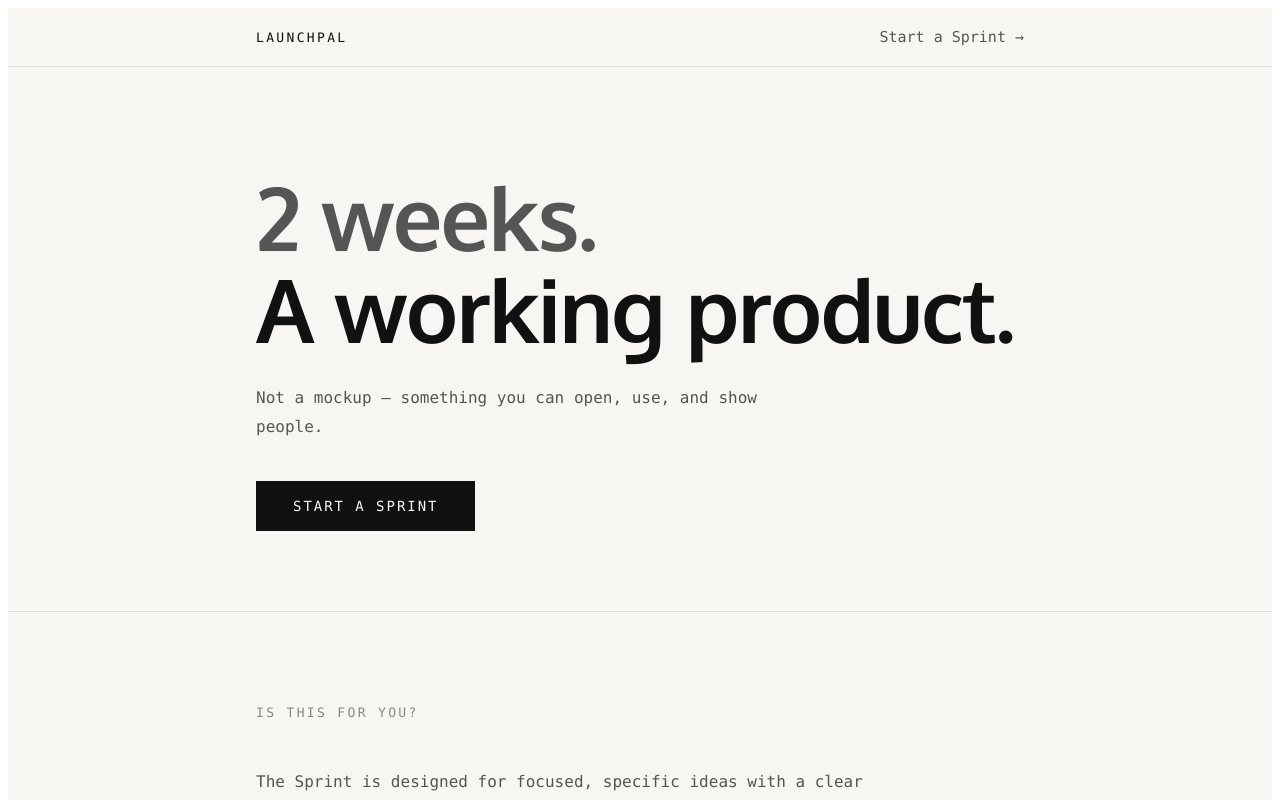
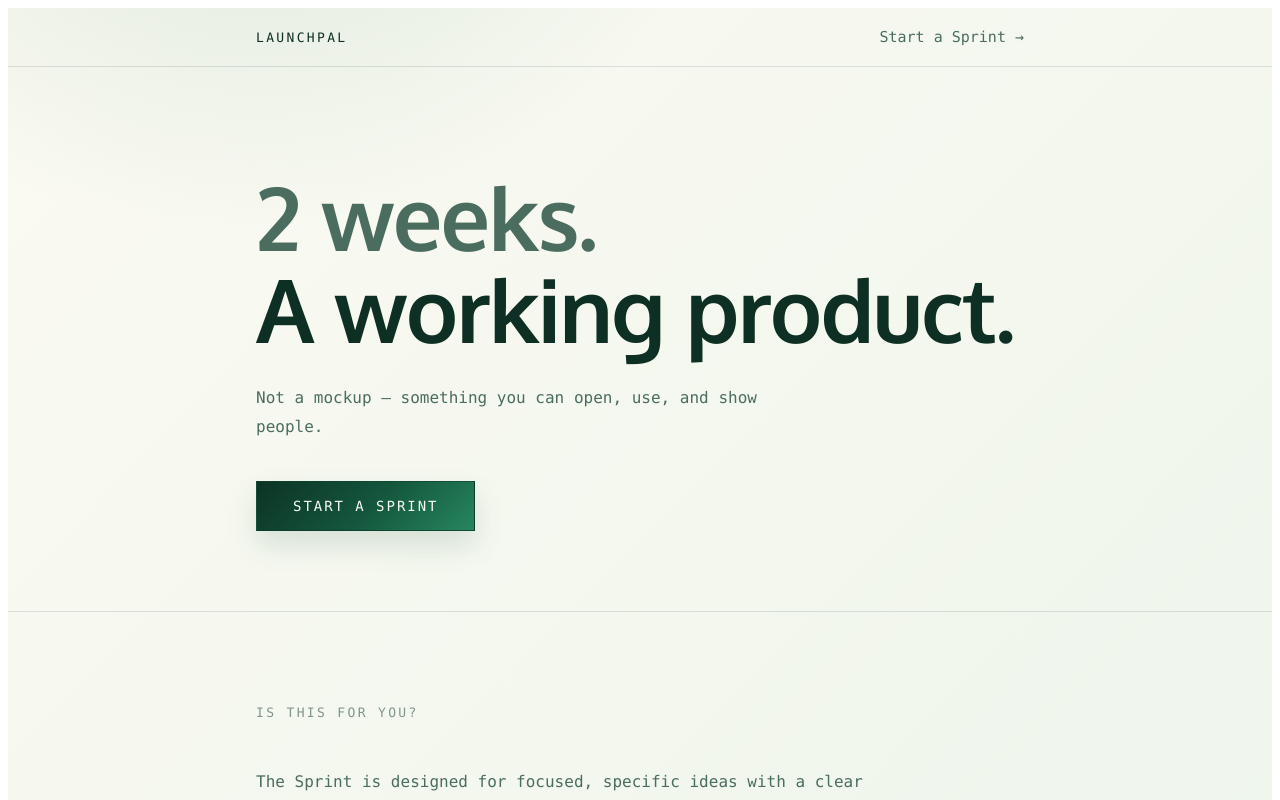
Before and after one commit to sanderbell/sanderbelldev2, a React (Vite) app: page /launchpal in a window 1280 px wide. Shown: the top 800 px of the page. Built offline with nearby package versions, Linux system fonts and the light colour scheme.

Commit message:
Update theme colors and styles for improved UI consistency

```diff
--- a/src/App.tsx
+++ b/src/App.tsx
@@ -399,7 +399,7 @@ const css = `
   /* ── root ──────────────────────────────────────── */
   .portfolio-root {
     min-height: 100vh;
-    background: var(--lp-bg);
+    background: var(--lp-page-bg);
     color: var(--lp-fg);
     font-family: 'SF Mono', 'SFMono-Regular', ui-monospace, Menlo, Consolas, monospace;
   }
@@ -423,6 +423,17 @@ const css = `
     display: flex; align-items: center; justify-content: center;
     margin-bottom: 2rem;
     flex-shrink: 0;
+    box-shadow: inset 0 0 0 1px rgba(40, 122, 82, 0.10);
+  }
+  .p-photo-ring::after {
+    content: '';
+    position: absolute; inset: 0;
+    background:
+      radial-gradient(circle at 34% 24%, rgba(248, 251, 243, 0.16), transparent 42%),
+      linear-gradient(135deg, rgba(8, 47, 34, 0.28), rgba(46, 134, 93, 0.34));
+    mix-blend-mode: color;
+    opacity: 0.42;
+    pointer-events: none;
   }
   .p-photo-img {
     width: 100%; height: 100%; object-fit: cover;
@@ -449,16 +460,18 @@ const css = `
   .p-ctas { display: flex; flex-wrap: wrap; gap: 0.75rem; justify-content: center; }
   .p-btn-primary {
     display: inline-flex; align-items: center; gap: 0.5rem;
-    background: var(--lp-btn-bg); color: var(--lp-btn-fg);
-    border: 1px solid var(--lp-btn-bg);
+    background: var(--lp-btn-gradient); color: var(--lp-btn-fg);
+    border: 1px solid var(--lp-btn-border);
     font-family: inherit; font-size: 13px; letter-spacing: 0.1em;
     text-transform: uppercase; text-decoration: none;
     padding: 0.875rem 1.75rem; cursor: pointer;
-    transition: background 0.18s, color 0.18s, border-color 0.18s;
+    box-shadow: 0 14px 30px rgba(20, 86, 61, 0.14);
+    transition: background 0.18s, color 0.18s, border-color 0.18s, box-shadow 0.18s;
   }
   .p-btn-primary:hover {
-    background: var(--lp-btn-hover-bg); color: var(--lp-btn-hover-fg);
-    border-color: var(--lp-btn-bg);
+    background: var(--lp-btn-hover-gradient); color: var(--lp-btn-hover-fg);
+    border-color: var(--lp-btn-border);
+    box-shadow: 0 16px 34px rgba(20, 86, 61, 0.20);
   }
   .p-btn-secondary {
     display: inline-flex; align-items: center; gap: 0.5rem;
@@ -474,8 +487,8 @@ const css = `
   /* ── launchpal band ──────────────────────────────── */
   .lp-band {
     width: 100%;
-    background: var(--lp-fg);
-    color: var(--lp-bg);
+    background: var(--lp-inverse-bg);
+    color: var(--lp-inverse-fg);
     padding: 3.5rem 1.5rem;
   }
   .lp-band-inner {
@@ -485,7 +498,7 @@ const css = `
   }
   .lp-label {
     font-size: 12px; letter-spacing: 0.2em; text-transform: uppercase;
-    color: var(--lp-bg-alt); opacity: 0.5;
+    color: var(--lp-inverse-muted);
     margin-bottom: 0.6rem;
   }
   .lp-title { font-size: 3rem; font-weight: 700; line-height: 1; letter-spacing: -0.02em; }
@@ -500,8 +513,8 @@ const css = `
   }
   .lp-features {
     display: flex; flex-wrap: wrap; gap: 1.5rem;
-    font-size: 14px; opacity: 0.6;
-    border-top: 1px solid rgba(255,255,255,0.12);
+    font-size: 14px; opacity: 0.72;
+    border-top: 1px solid rgba(248,251,243,0.18);
     padding-top: 1.25rem; margin-bottom: 1.75rem;
   }
   .lp-feature { display: flex; align-items: center; gap: 0.5rem; }
@@ -510,8 +523,8 @@ const css = `
   .lp-actions { display: flex; flex-wrap: wrap; gap: 0.75rem; }
   .lp-btn-primary {
     display: inline-flex; align-items: center; gap: 0.5rem;
-    background: var(--lp-bg); color: var(--lp-fg);
-    border: 1px solid var(--lp-bg);
+    background: var(--lp-inverse-fg); color: var(--lp-fg);
+    border: 1px solid var(--lp-inverse-fg);
     font-family: inherit; font-size: 13px; letter-spacing: 0.1em;
     text-transform: uppercase; text-decoration: none;
     padding: 0.875rem 1.75rem;
@@ -520,14 +533,14 @@ const css = `
   .lp-btn-primary:hover { opacity: 0.85; }
   .lp-btn-secondary {
     display: inline-flex; align-items: center; gap: 0.5rem;
-    background: transparent; color: var(--lp-bg);
-    border: 1px solid rgba(255,255,255,0.25);
+    background: transparent; color: var(--lp-inverse-fg);
+    border: 1px solid rgba(248,251,243,0.35);
     font-family: inherit; font-size: 13px; letter-spacing: 0.1em;
     text-transform: uppercase; text-decoration: none;
     padding: 0.875rem 1.75rem;
     transition: border-color 0.15s;
   }
-  .lp-btn-secondary:hover { border-color: rgba(255,255,255,0.7); }
+  .lp-btn-secondary:hover { border-color: rgba(248,251,243,0.78); }
 
   /* ── stats ───────────────────────────────────────── */
   .p-stats {
--- a/src/index.css
+++ b/src/index.css
@@ -1,39 +1,53 @@
 /* ── Launchpal theme tokens ─────────────────────────── */
 :root {
-  --lp-bg:       #f7f6f3;
-  --lp-bg-alt:   #eeecea;
-  --lp-fg:       #111111;
-  --lp-fg-2:     #333333;
-  --lp-fg-3:     #555555;
-  --lp-fg-4:     #888888;
-  --lp-fg-5:     #bbbbbb;
-  --lp-border:   rgba(0, 0, 0, 0.10);
-  --lp-border-2: rgba(0, 0, 0, 0.18);
-  --lp-red:      #c01010;
-  --lp-green:    #107010;
-  --lp-btn-bg:   #111111;
-  --lp-btn-fg:   #f7f6f3;
-  --lp-btn-hover-bg: #f7f6f3;
-  --lp-btn-hover-fg: #111111;
+  --lp-page-bg:
+    radial-gradient(circle at 18% -10%, rgba(42, 124, 83, 0.18), transparent 34rem),
+    linear-gradient(135deg, #fbfaf2 0%, #edf5eb 52%, #deece3 100%);
+  --lp-bg:       rgba(249, 250, 244, 0.92);
+  --lp-bg-alt:   rgba(231, 240, 228, 0.95);
+  --lp-fg:       #0e2f23;
+  --lp-fg-2:     #1f4f3a;
+  --lp-fg-3:     #4b6d5f;
+  --lp-fg-4:     #81958b;
+  --lp-fg-5:     #b4c5bc;
+  --lp-border:   rgba(14, 47, 35, 0.12);
+  --lp-border-2: rgba(14, 47, 35, 0.22);
+  --lp-red:      #b4462d;
+  --lp-green:    #287a52;
+  --lp-btn-fg:   #f8fbf3;
+  --lp-btn-border: rgba(13, 63, 43, 0.72);
+  --lp-btn-gradient: linear-gradient(135deg, #0c3325 0%, #14563d 52%, #26865e 100%);
+  --lp-btn-hover-gradient: linear-gradient(135deg, #174936 0%, #1e704f 54%, #35a06f 100%);
+  --lp-btn-hover-fg: #f8fbf3;
+  --lp-inverse-bg: linear-gradient(135deg, #0b2f22 0%, #14543d 52%, #2a825c 100%);
+  --lp-inverse-fg: #f8fbf3;
+  --lp-inverse-muted: rgba(248, 251, 243, 0.66);
 }
 
 @media (prefers-color-scheme: dark) {
   :root {
-    --lp-bg:       #000000;
-    --lp-bg-alt:   #0d0d0d;
-    --lp-fg:       #ffffff;
-    --lp-fg-2:     #cccccc;
-    --lp-fg-3:     #888888;
-    --lp-fg-4:     #555555;
-    --lp-fg-5:     #2a2a2a;
-    --lp-border:   rgba(255, 255, 255, 0.09);
-    --lp-border-2: rgba(255, 255, 255, 0.18);
-    --lp-red:      #ff4444;
-    --lp-green:    #44cc44;
-    --lp-btn-bg:   #ffffff;
-    --lp-btn-fg:   #000000;
-    --lp-btn-hover-bg: #000000;
-    --lp-btn-hover-fg: #ffffff;
+    --lp-page-bg:
+      radial-gradient(circle at 18% -10%, rgba(48, 160, 102, 0.24), transparent 34rem),
+      linear-gradient(135deg, #061f17 0%, #0c3325 52%, #14533c 100%);
+    --lp-bg:       rgba(8, 31, 24, 0.92);
+    --lp-bg-alt:   rgba(12, 45, 33, 0.95);
+    --lp-fg:       #f4fbef;
+    --lp-fg-2:     #d4edd4;
+    --lp-fg-3:     #a6c5b4;
+    --lp-fg-4:     #6f927f;
+    --lp-fg-5:     #2e5844;
+    --lp-border:   rgba(234, 248, 231, 0.10);
+    --lp-border-2: rgba(234, 248, 231, 0.20);
+    --lp-red:      #ff6a4f;
+    --lp-green:    #76db94;
+    --lp-btn-fg:   #08251b;
+    --lp-btn-border: rgba(215, 239, 208, 0.78);
+    --lp-btn-gradient: linear-gradient(135deg, #edf9df 0%, #b8e3b5 54%, #7fcf91 100%);
+    --lp-btn-hover-gradient: linear-gradient(135deg, #f8ffe9 0%, #c7efc2 55%, #92dfa3 100%);
+    --lp-btn-hover-fg: #08251b;
+    --lp-inverse-bg: linear-gradient(135deg, #e9f8dc 0%, #b3e2b0 52%, #78ca8d 100%);
+    --lp-inverse-fg: #09271d;
+    --lp-inverse-muted: rgba(9, 39, 29, 0.66);
   }
 }
 
--- a/src/launchpal/LaunchpalLanding.tsx
+++ b/src/launchpal/LaunchpalLanding.tsx
@@ -250,7 +250,7 @@ export default function LaunchpalLanding() {
 const css = `
   .lp-root {
     min-height: 100vh;
-    background: var(--lp-bg);
+    background: var(--lp-page-bg);
     color: var(--lp-fg);
     font-family: 'SF Mono', 'SFMono-Regular', ui-monospace, Menlo, Consolas, monospace;
   }
@@ -308,8 +308,8 @@ const css = `
   /* Button */
   .lp-btn {
     display: inline-block;
-    border: 1px solid var(--lp-btn-bg);
-    background: var(--lp-btn-bg);
+    border: 1px solid var(--lp-btn-border);
+    background: var(--lp-btn-gradient);
     color: var(--lp-btn-fg);
     font-family: inherit;
     font-size: 14px;
@@ -317,12 +317,14 @@ const css = `
     text-transform: uppercase;
     padding: 16px 36px;
     text-decoration: none;
-    transition: background 0.18s, color 0.18s, border-color 0.18s;
+    box-shadow: 0 14px 30px rgba(20, 86, 61, 0.14);
+    transition: background 0.18s, color 0.18s, border-color 0.18s, box-shadow 0.18s;
   }
   .lp-btn:hover {
-    background: var(--lp-btn-hover-bg);
+    background: var(--lp-btn-hover-gradient);
     color: var(--lp-btn-hover-fg);
-    border-color: var(--lp-btn-bg);
+    border-color: var(--lp-btn-border);
+    box-shadow: 0 16px 34px rgba(20, 86, 61, 0.20);
   }
 
   .lp-item-title {
--- a/src/launchpal/LaunchpalStart.tsx
+++ b/src/launchpal/LaunchpalStart.tsx
@@ -216,7 +216,7 @@ export default function LaunchpalStart() {
 const css = `
   .lp-start {
     min-height: 100vh;
-    background: var(--lp-bg);
+    background: var(--lp-page-bg);
     color: var(--lp-fg);
     font-family: 'SF Mono', 'SFMono-Regular', ui-monospace, Menlo, Consolas, monospace;
   }
@@ -250,7 +250,7 @@ const css = `
   .lp-overline { font-size: 13px; letter-spacing: 0.18em; text-transform: uppercase; color: var(--lp-fg-4); }
   .lp-body     { font-size: 16px; color: var(--lp-fg-3); line-height: 1.8; margin: 0; }
   .lp-caption  { font-size: 14px; color: var(--lp-fg-4); }
-  .lp-error    { font-size: 14px; color: #e03030; margin-bottom: 0.75rem; }
+  .lp-error    { font-size: 14px; color: var(--lp-red); margin-bottom: 0.75rem; }
   .lp-back-link  { font-size: 13px; letter-spacing: 0.1em; text-transform: uppercase; color: var(--lp-fg-4); text-decoration: none; transition: color 0.15s; }
   .lp-back-link:hover { color: var(--lp-fg); }
   .lp-tos-link   { color: var(--lp-fg-2); text-decoration: underline; text-underline-offset: 3px; transition: color 0.15s; }
@@ -312,11 +312,11 @@ const css = `
   .lp-record-btn:hover:not(:disabled) { border-color: var(--lp-fg-3); color: var(--lp-fg); }
   .lp-record-btn:disabled { opacity: 0.4; cursor: not-allowed; }
   .lp-record-btn--active {
-    border-color: #e03030; color: #e03030;
+    border-color: var(--lp-red); color: var(--lp-red);
     animation: lpPulse 1.4s ease-in-out infinite;
   }
   .lp-record-dot { width: 9px; height: 9px; border-radius: 50%; background: var(--lp-fg-4); flex-shrink: 0; }
-  .lp-record-dot--active { background: #e03030; }
+  .lp-record-dot--active { background: var(--lp-red); }
 
   /* Radio group */
   .lp-radio-group { display: flex; flex-direction: column; gap: 1rem; }
@@ -336,15 +336,17 @@ const css = `
   /* Submit */
   .lp-submit-area { border-top: 1px solid var(--lp-border); padding-top: 2rem; display: flex; flex-direction: column; }
   .lp-submit-btn {
-    width: 100%; border: 1px solid var(--lp-btn-bg); background: var(--lp-btn-bg);
+    width: 100%; border: 1px solid var(--lp-btn-border); background: var(--lp-btn-gradient);
     color: var(--lp-btn-fg); font-family: inherit;
     font-size: 14px; letter-spacing: 0.14em; text-transform: uppercase;
-    padding: 1.125rem; cursor: pointer; transition: background 0.18s, color 0.18s, border-color 0.18s;
+    padding: 1.125rem; cursor: pointer; box-shadow: 0 14px 30px rgba(20, 86, 61, 0.14);
+    transition: background 0.18s, color 0.18s, border-color 0.18s, box-shadow 0.18s;
   }
   .lp-submit-btn:hover:not(:disabled) {
-    background: var(--lp-btn-hover-bg);
+    background: var(--lp-btn-hover-gradient);
     color: var(--lp-btn-hover-fg);
-    border-color: var(--lp-btn-bg);
+    border-color: var(--lp-btn-border);
+    box-shadow: 0 16px 34px rgba(20, 86, 61, 0.20);
   }
   .lp-submit-btn:disabled { opacity: 0.25; cursor: not-allowed; }
 `;
--- a/src/launchpal/LaunchpalTos.tsx
+++ b/src/launchpal/LaunchpalTos.tsx
@@ -162,7 +162,7 @@ function Section({ n, title, children }: { n: string; title: string; children: R
 const css = `
   .lp-tos {
     min-height: 100vh;
-    background: var(--lp-bg);
+    background: var(--lp-page-bg);
     color: var(--lp-fg);
     font-family: 'SF Mono', 'SFMono-Regular', ui-monospace, Menlo, Consolas, monospace;
   }
```
